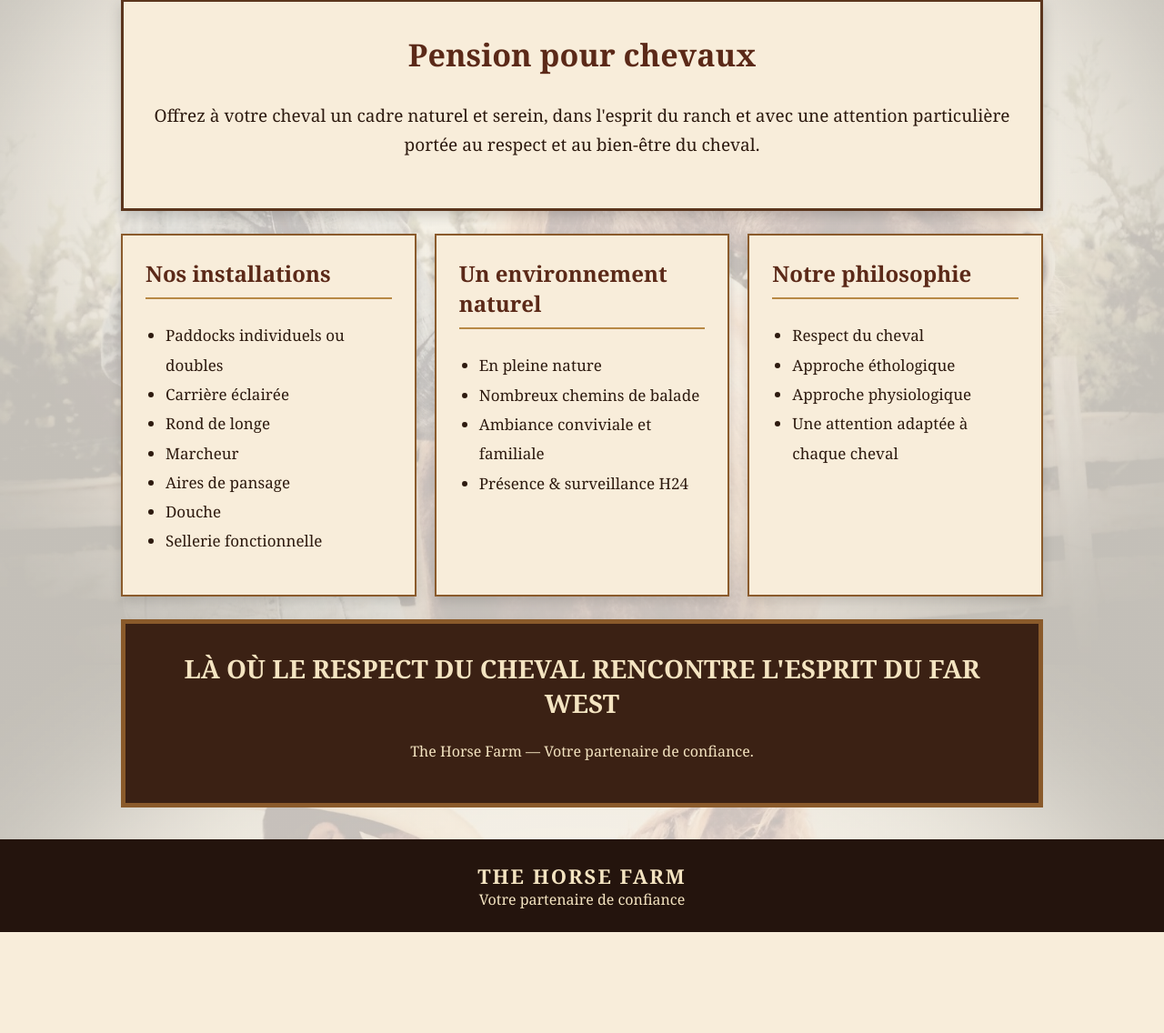
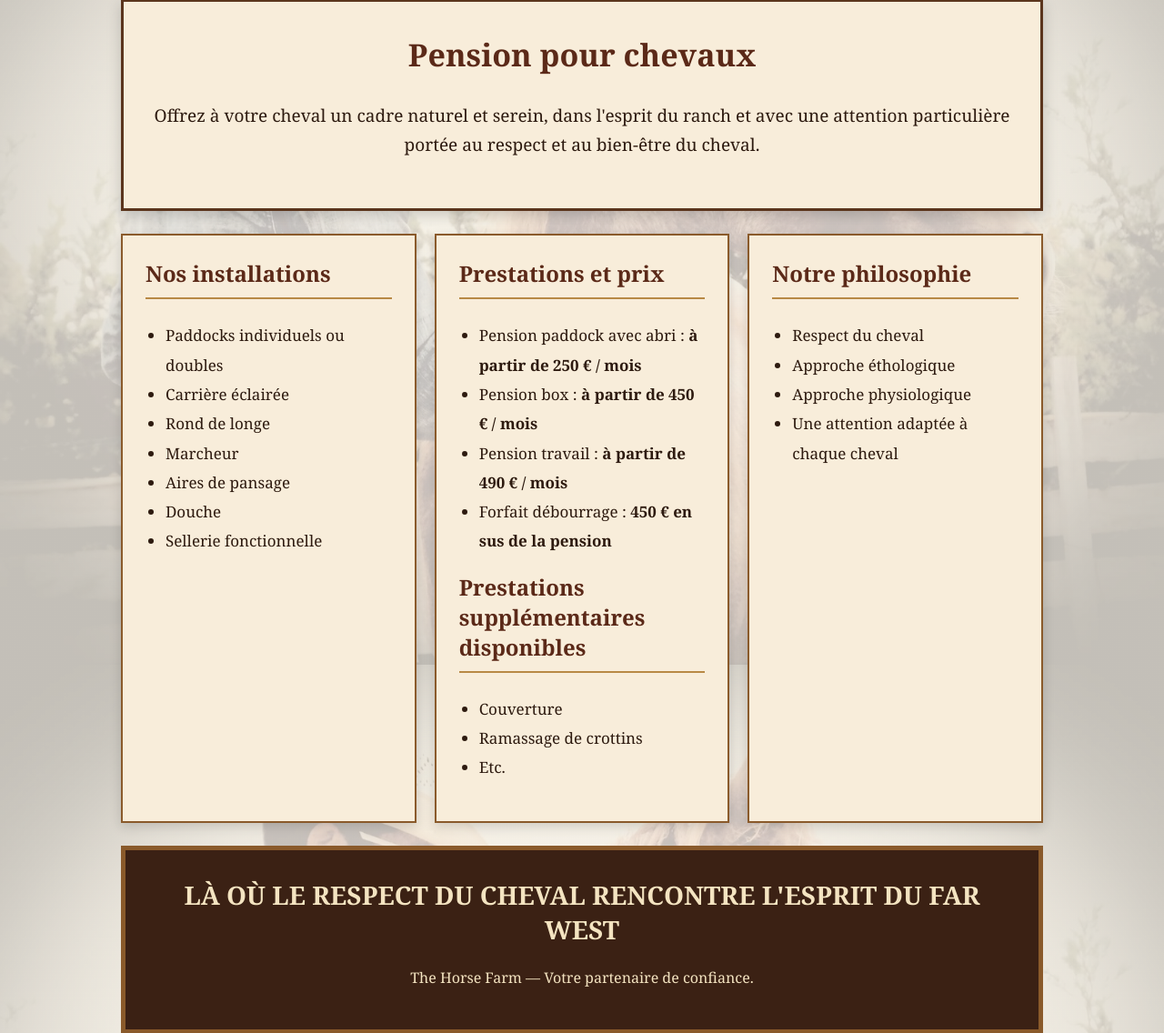
Before and after one commit to cowdream/The-horse-farm, a Flask app: page /pension-chevaux in a window 1280 px wide. Shown: the part 1174-2310 px from the top of the page at 91% size. Before the commit the page ends 2199 px from the top, so only its background shows below. Run offline with Flask 3, Linux system fonts and the light colour scheme.

Commit message:
Update pension-chevaux.html

```diff
--- a/Templates/pension-chevaux.html
+++ b/Templates/pension-chevaux.html
@@ -250,15 +250,23 @@
         </article>
 
         <article class="card">
-            <h3>Un environnement naturel</h3>
+    <h3>Prestations et prix</h3>
 
-            <ul>
-                <li>En pleine nature</li>
-                <li>Nombreux chemins de balade</li>
-                <li>Ambiance conviviale et familiale</li>
-                <li>Présence &amp; surveillance H24</li>
-            </ul>
-        </article>
+    <ul>
+        <li>Pension paddock avec abri : <strong>à partir de 250 € / mois</strong></li>
+        <li>Pension box : <strong>à partir de 450 € / mois</strong></li>
+        <li>Pension travail : <strong>à partir de 490 € / mois</strong></li>
+        <li>Forfait débourrage : <strong>450 € en sus de la pension</strong></li>
+    </ul>
+
+    <h3>Prestations supplémentaires disponibles</h3>
+
+    <ul>
+        <li>Couverture</li>
+        <li>Ramassage de crottins</li>
+        <li>Etc.</li>
+    </ul>
+</article>
 
         <article class="card">
             <h3>Notre philosophie</h3>
```
